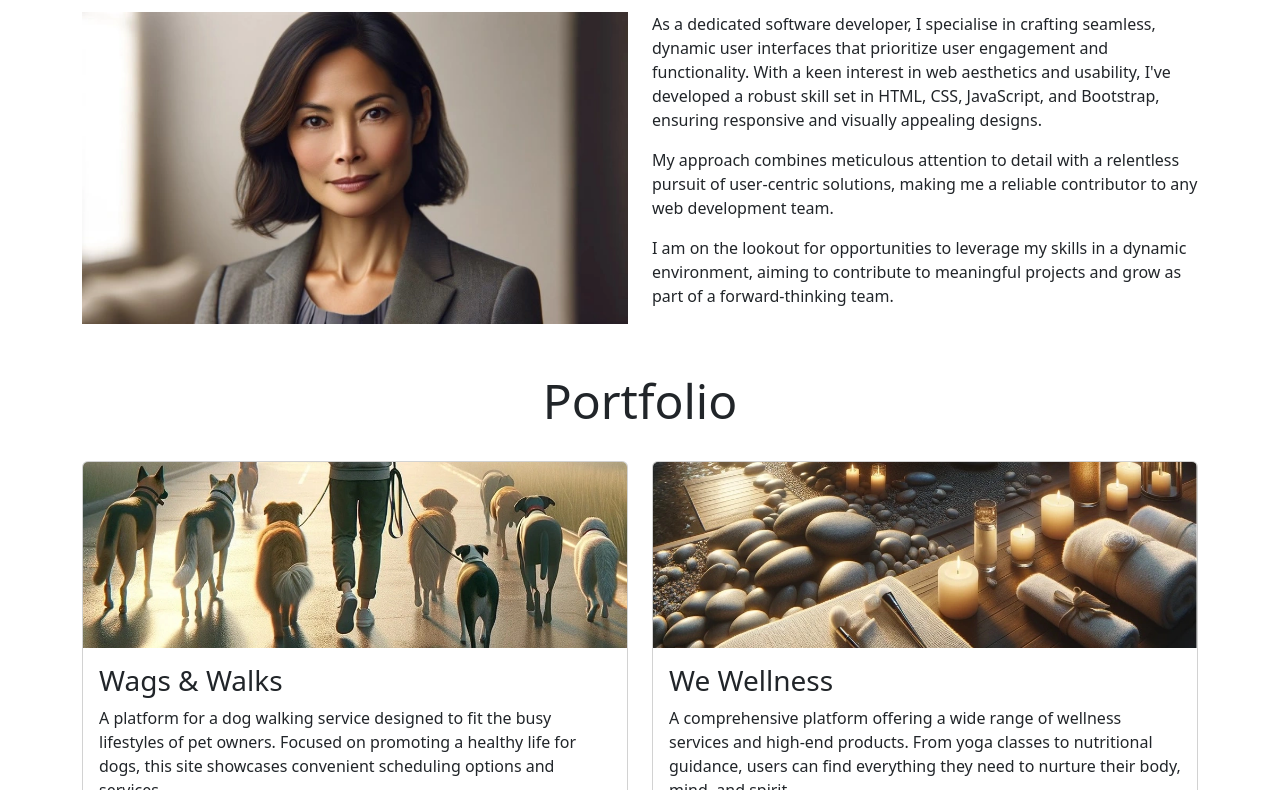
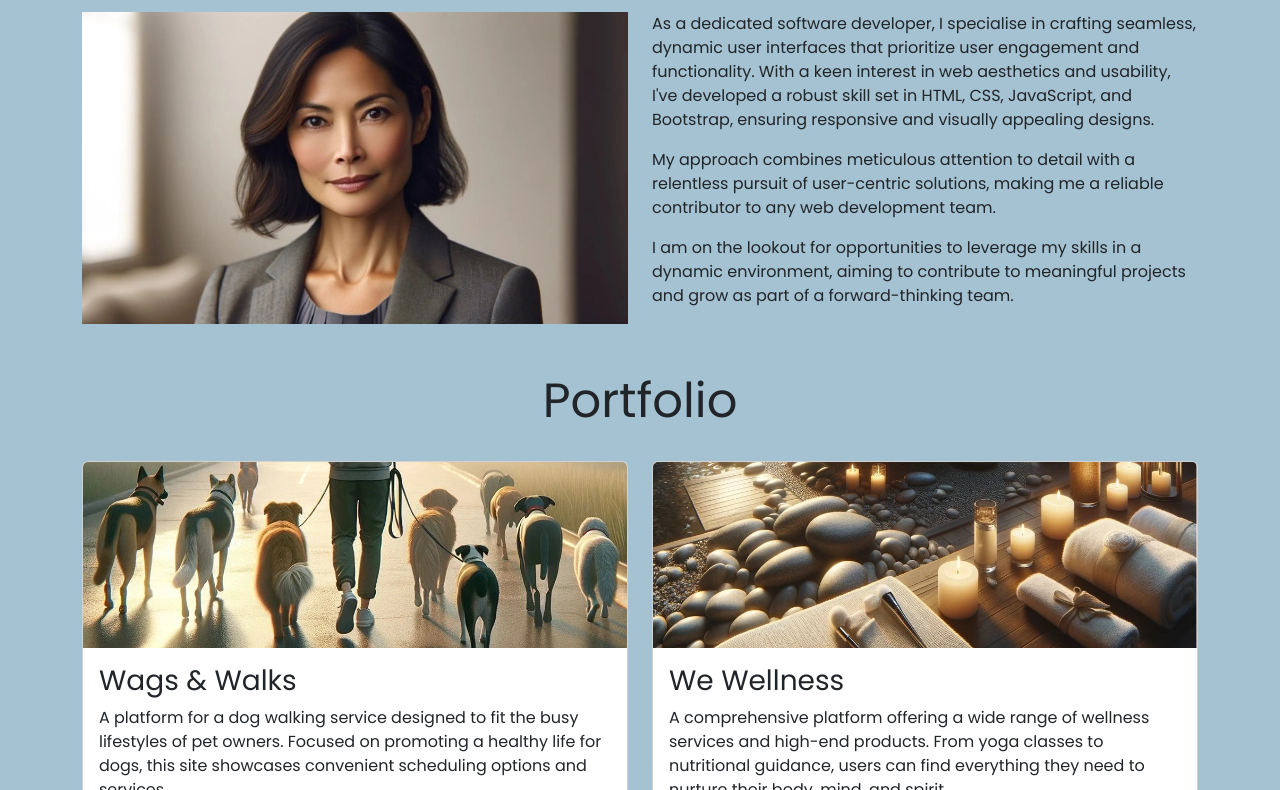
Before and after one commit to j-mlo/mei-wong, a plain HTML site: page index.html in a window 1280 px wide. Shown: the part 573-1363 px from the top of the page. Drawn offline with nearby package versions, Linux system fonts and the light colour scheme.

Commit message:
Create custom CSS file for customising bootstrap

```diff
--- /dev/null
+++ b/assets/css/style.css
@@ -0,0 +1,15 @@
+/*
+    #a4c2d1; egg blue
+    #dbdcde; light grey
+    #1f7798; mid-blue
+    #184f63; dark-blue
+*/
+
+/* global styles */
+
+@import url('https://fonts.googleapis.com/css2?family=DM+Serif+Display:ital@0;1&family=Poppins&display=swap');
+
+body {
+    font-family: "Poppins", sans-serif;
+    background-color: #a4c2d1;
+}
--- a/index.html
+++ b/index.html
@@ -7,7 +7,9 @@
     <title>Mei Wong | Software Developer</title>
     <!-- Bootstrap CSS Link-->
     <link href="https://cdn.jsdelivr.net/npm/bootstrap@5.3.3/dist/css/bootstrap.min.css" rel="stylesheet"
-        integrity="sha384-QWTKZyjpPEjISv5WaRU9OFeRpok6YctnYmDr5pNlyT2bRjXh0JMhjY6hW+ALEwIH" crossorigin="anonymous">
+      integrity="sha384-QWTKZyjpPEjISv5WaRU9OFeRpok6YctnYmDr5pNlyT2bRjXh0JMhjY6hW+ALEwIH" crossorigin="anonymous">
+    <!--Custom CSS stylesheet-->
+    <link rel="stylesheet" href="assets/css/style.css">
 </head>
 
 <body>
```
Also changed, not shown: assets/css/stylesheet.css (deleted).
